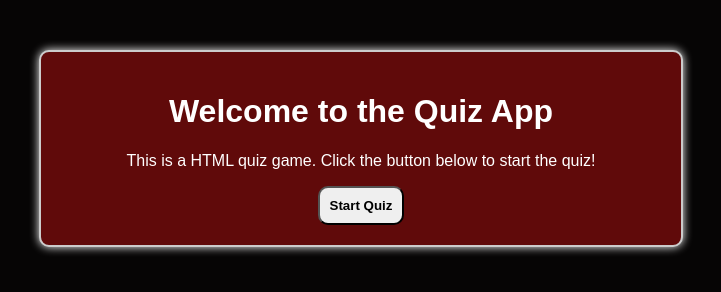
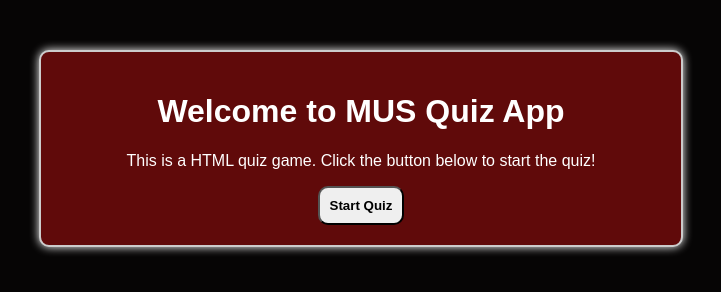
Before and after one commit to Mubeen-Ahmed-MU/Quiz-Game-in-HTML--CSS--JavaScript, a plain HTML site: page index.html in a window 1280 px wide. Shown: the whole page, without its empty margins (279-1000 px from the left). Drawn offline with Linux system fonts and the light colour scheme.

Commit message:
Learnig Git and GitHub

```diff
--- a/index.html
+++ b/index.html
@@ -9,7 +9,7 @@
 <body>
 
 <div class="description-container" id="description-container">
-  <h1>Welcome to the Quiz App</h1>
+  <h1>Welcome to MUS Quiz App</h1>
   <p>This is a HTML  quiz game. Click the button below to start the quiz!</p>
   <button onclick="startQuiz()">Start Quiz</button>
 </div>
```
Also changed, not shown: about.html (added, +1 -0 lines).
